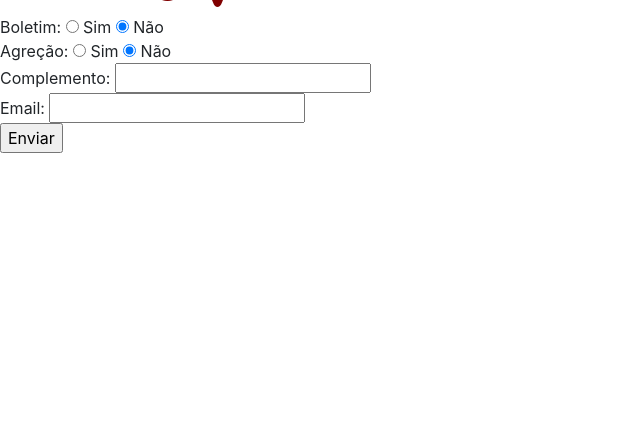
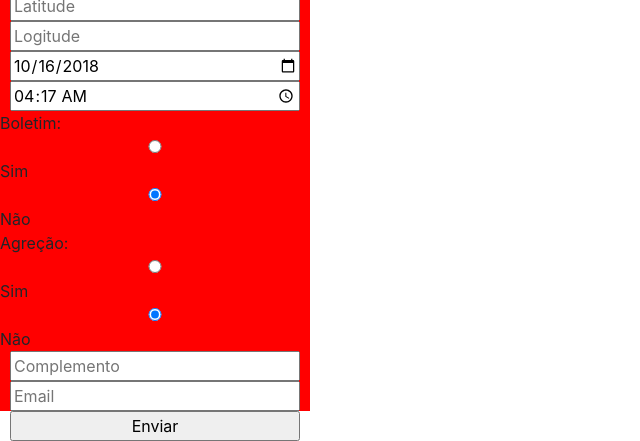
Before and after one commit to Raky1/saferoute.me, a CodeIgniter app: page /database/index.php/occurrence in a window 1280 px wide. Shown: the part 753-1194 px from the top of the page, without its empty margins (0-640 px from the left). Before the commit the page ends 906 px from the top, so only its background shows below. Run offline with CodeIgniter, Linux system fonts and the light colour scheme; data comes from the database, SQL or seed files in the repository; some libraries are stand-ins or nearby versions.

Commit message:
fui_roubado

```diff
--- a/application/views/fui_roubado.php
+++ b/application/views/fui_roubado.php
@@ -12,6 +12,12 @@
 
     <!-- map search box css -->
     <link rel="stylesheet" type="text/css" href="<?php echo base_url('assets/css/map-search-box.css'); ?>">
+
+     <!--estilo css-->
+    <link rel="stylesheet" type="text/css" href="<?php echo base_url('assets/css/estilo.css'); ?>">
+
+    <!--Fonts-->
+    <link rel="stylesheet" href="https://fonts.googleapis.com/css?family=Titillium+Web|Ubuntu" rel="stylesheet">
 
     <!-- leaflet js -->
     <script src="https://unpkg.com/leaflet@1.3.4/dist/leaflet.js"
@@ -30,32 +36,28 @@
     <!-- message div -->
     <?php $this->load->view('includes/msg'); ?>
 
-    <div id="map" style="height : 350px;"></div>
+    <div id="map" style="height :500px; margin-top: 45px;"></div>
 
+<div class="form-roubo">
     <form autocomplet=off action="occurrence/insert" method="POST">
 
-		Endereço:
-        <input id=input_address type=text name=address value="<?php if(isset($_SESSION['occurrence']['address'])) echo $_SESSION['occurrence']['address']; ?>" readonly required>
+        <input id=input_address placeholder="Endereço" type=text name=address value="<?php if(isset($_SESSION['occurrence']['address'])) echo $_SESSION['occurrence']['address']; ?>" readonly required>
         <br>
 
-		Latitude:
-        <input id=input_latitude type=text name=latitude value="<?php if(isset($_SESSION['occurrence']['latitude'])) echo $_SESSION['occurrence']['latitude']; ?>" readonly required>
+        <input id=input_latitude placeholder="Latitude" type=text name=latitude value="<?php if(isset($_SESSION['occurrence']['latitude'])) echo $_SESSION['occurrence']['latitude']; ?>" readonly required>
         <br>
 
-		Longitude:
-        <input id=input_longitude type=text name=longitude value="<?php if(isset($_SESSION['occurrence']['longitude'])) echo $_SESSION['occurrence']['longitude']; ?>" required readonly>
+        <input id=input_longitude placeholder="Logitude" type=text name=longitude value="<?php if(isset($_SESSION['occurrence']['longitude'])) echo $_SESSION['occurrence']['longitude']; ?>" required readonly>
         <br>
 
-		Dia:
-        <input id=input_day type=date name=day value="<?php if(isset($_SESSION['occurrence']['day'])) echo $_SESSION['occurrence']['day']; ?>" required>
+        <input id=input_day placeholder="Dia" type=date name=day value="<?php if(isset($_SESSION['occurrence']['day'])) echo $_SESSION['occurrence']['day']; ?>" required>
         <br>
 
-		Hora:
-        <input id=input_time type=time name=time value="<?php if(isset($_SESSION['occurrence']['time'])) echo $_SESSION['occurrence']['time']; ?>" required>
+        <input id=input_time placeholder="Hora" type=time name=time value="<?php if(isset($_SESSION['occurrence']['time'])) echo $_SESSION['occurrence']['time']; ?>" required>
         <br>
 
         <!-- list markers -->
-        Icone do marcador:
+        <!--Icone do marcador:
         <?php foreach ($markers as $marker) : ?>
             <label for=marker_id<?php echo $marker['id']; ?> >
                 <img src="<?php echo base_url().'assets/images/img_markers/'.$marker['img_name']; ?>" >
@@ -65,7 +67,7 @@
                     required <?php if (isset($_SESSION['occurrence']['marker_id'])) if ($marker['id'] == $_SESSION['occurrence']['marker_id']) echo 'checked' ?>  >
             </label>
         <?php endforeach; ?>
-        <br>
+        <br>-->
 
 		Boletim:
         <input type=radio name=reported value=1 <?php if(isset($_SESSION['occurrence']['reported'])) if($_SESSION['occurrence']['reported'] == 1) echo 'checked'; ?> required> Sim
@@ -78,13 +80,12 @@
         <br>
 
         <input type=hidden name=complement value='' />
-		Complemento:
-        <input type=text name=complement value="<?php if(isset($_SESSION['occurrence']['complement'])) echo $_SESSION['occurrence']['complement']; ?>">
+
+        <input type=text placeholder="Complemento" name=complement value="<?php if(isset($_SESSION['occurrence']['complement'])) echo $_SESSION['occurrence']['complement']; ?>">
         <br>
 
         <!-- email for controller -->
-        Email:
-        <input id=email type=email name=email value="<?php if(isset($_SESSION['occurrence']['email'])) echo $_SESSION['occurrence']['email']; ?>" required>
+        <input id=email placeholder="Email" type=email name=email value="<?php if(isset($_SESSION['occurrence']['email'])) echo $_SESSION['occurrence']['email']; ?>" required>
         <br>
 
         <!-- reCaptcha -->
@@ -92,7 +93,7 @@
 
         <input type=submit value=Enviar>
 	</form>
-
+</div>
 
     <!-- load main js -->
     <?php $this->load->view('includes/main_js'); ?>
--- a/assets/css/estilo.css
+++ b/assets/css/estilo.css
@@ -47,3 +47,18 @@ a:hover{
 	margin-left: 100px;
 	margin-top: -20px;
 }
+
+/*Fui Roubado*/
+.form-roubo{
+	width: 310px;
+	height: 450px;
+	background-color: red;
+	margin-top: 50px;
+}
+
+.form-roubo input{
+	width: 290px;
+	margin-left: 10px;
+}
+
+/*Fim*/
```
Also changed, not shown: application/views/includes/formulario.php (added).
